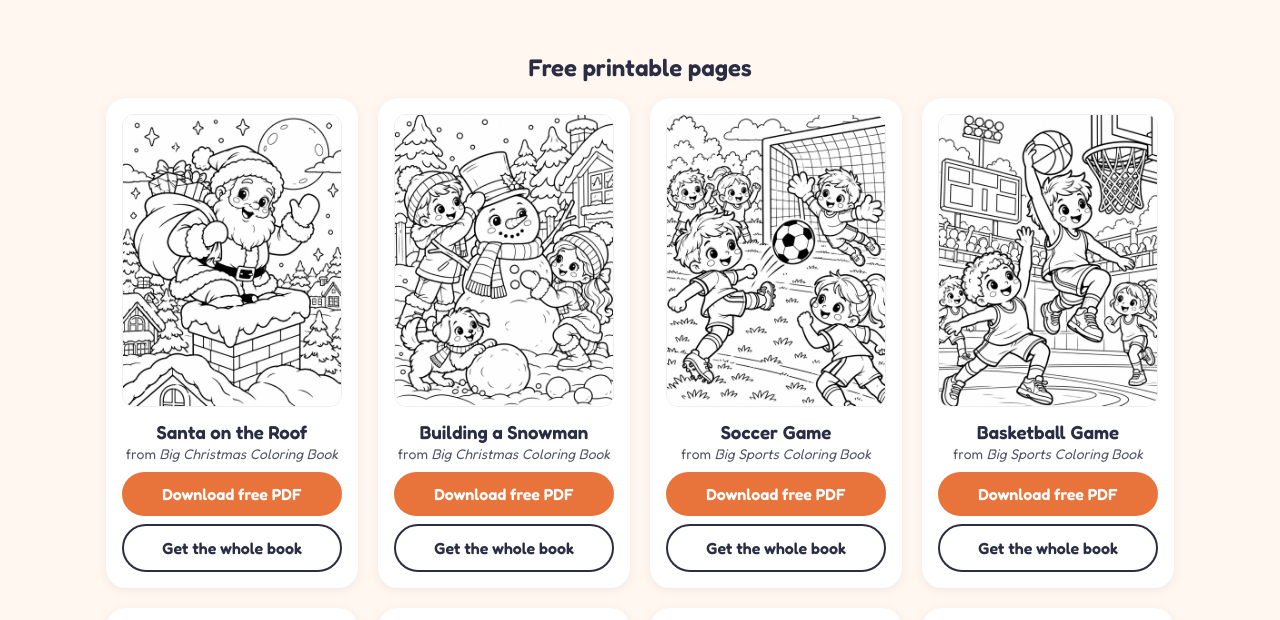
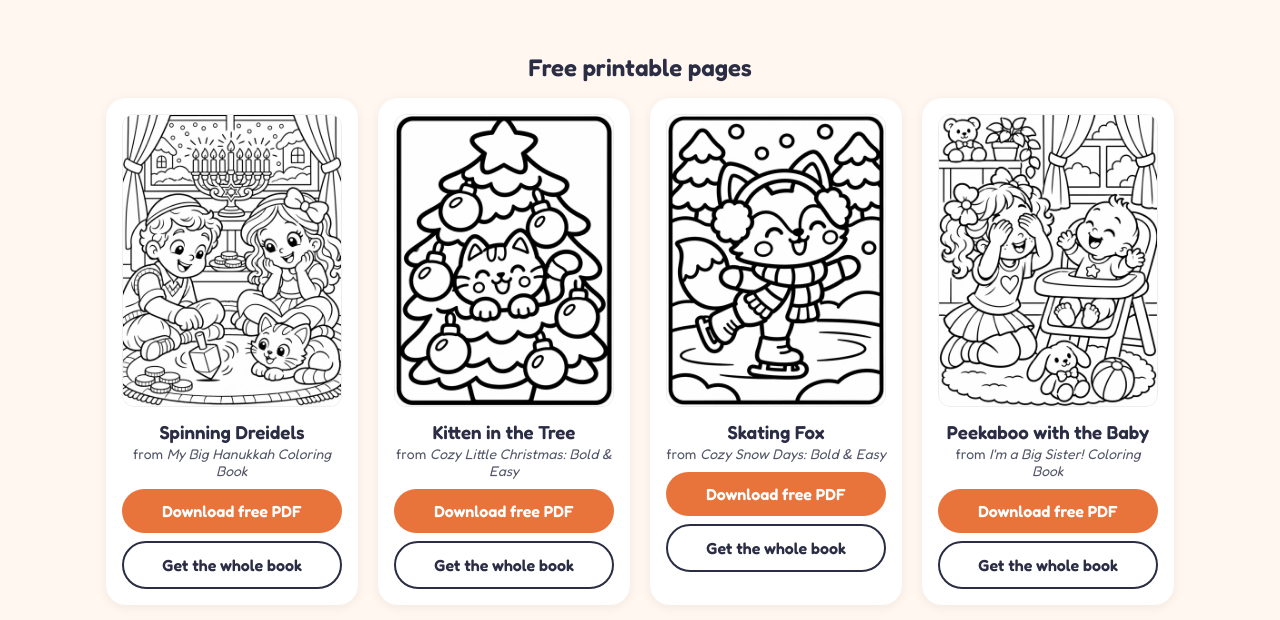
Before and after one commit to JevgeniTIG/pennypeach, a plain HTML site: page index.html in a window 1280 px wide. Shown: the part 307-927 px from the top of the page. Drawn offline with Linux system fonts and the light colour scheme.

Commit message:
Add Hanukkah, Cozy Little Christmas, Cozy Snow Days, Big Sister books and free pages

```diff
--- a/index.html
+++ b/index.html
@@ -33,6 +33,34 @@ footer{text-align:center;padding:40px 16px;font-size:14px;opacity:.75}
 <main>
   <h2>Free printable pages</h2>
   <section class="grid">
+      <article class="card" id="dreidels">
+        <img src="img-dreidels.jpg" alt="Spinning Dreidels coloring page for kids" loading="lazy">
+        <h3>Spinning Dreidels</h3>
+        <p class="from">from <em>My Big Hanukkah Coloring Book</em></p>
+        <a class="btn" href="free-dreidels.pdf" download>Download free PDF</a>
+        <a class="btn ghost" href="https://www.amazon.com/dp/B0HRSMJPSC" rel="noopener">Get the whole book</a>
+      </article>
+      <article class="card" id="kitten-in-tree">
+        <img src="img-kitten-in-tree.jpg" alt="Kitten in the Tree coloring page for kids" loading="lazy">
+        <h3>Kitten in the Tree</h3>
+        <p class="from">from <em>Cozy Little Christmas: Bold & Easy</em></p>
+        <a class="btn" href="free-kitten-in-tree.pdf" download>Download free PDF</a>
+        <a class="btn ghost" href="https://www.amazon.com/dp/B0HRTGML94" rel="noopener">Get the whole book</a>
+      </article>
+      <article class="card" id="skating-fox">
+        <img src="img-skating-fox.jpg" alt="Skating Fox coloring page for kids" loading="lazy">
+        <h3>Skating Fox</h3>
+        <p class="from">from <em>Cozy Snow Days: Bold & Easy</em></p>
+        <a class="btn" href="free-skating-fox.pdf" download>Download free PDF</a>
+        <a class="btn ghost" href="https://www.amazon.com/dp/B0HRSMQD6M" rel="noopener">Get the whole book</a>
+      </article>
+      <article class="card" id="peekaboo">
+        <img src="img-peekaboo.jpg" alt="Peekaboo with the Baby coloring page for kids" loading="lazy">
+        <h3>Peekaboo with the Baby</h3>
+        <p class="from">from <em>I'm a Big Sister! Coloring Book</em></p>
+        <a class="btn" href="free-peekaboo.pdf" download>Download free PDF</a>
+        <a class="btn ghost" href="https://www.amazon.com/dp/B0HRSNS6JN" rel="noopener">Get the whole book</a>
+      </article>
       <article class="card" id="santa-chimney">
         <img src="img-santa-chimney.jpg" alt="Santa on the Roof coloring page for kids" loading="lazy">
         <h3>Santa on the Roof</h3>
@@ -150,6 +178,30 @@ footer{text-align:center;padding:40px 16px;font-size:14px;opacity:.75}
   <p class="intro">Need pages right now? Every book has a printable PDF pack - download, print, color. Or get all 11 themes, 106 pages, in the <a href="https://payhip.com/b/pGjT3">Mega Bundle for $14.99</a>. Prefer Etsy? The same packs are in our <a href="https://www.etsy.com/shop/PennyPeachColoring">Etsy shop</a>.</p>
   <h2>My coloring books</h2>
   <section class="grid">
+      <article class="book">
+        <img src="cover-hanu.jpg" alt="My Big Hanukkah Coloring Book cover" loading="lazy">
+        <h3>My Big Hanukkah Coloring Book</h3><p>40 festive pages · hardcover · ages 3-8</p>
+        <a class="btn" style="background:#2f5fb8" href="https://www.amazon.com/dp/B0HRSMJPSC" rel="noopener">See on Amazon</a>
+
+      </article>
+      <article class="book">
+        <img src="cover-bxmas.jpg" alt="Cozy Little Christmas: Bold & Easy cover" loading="lazy">
+        <h3>Cozy Little Christmas: Bold & Easy</h3><p>40 bold, easy designs · hardcover · adults and kids</p>
+        <a class="btn" style="background:#c83c3c" href="https://www.amazon.com/dp/B0HRTGML94" rel="noopener">See on Amazon</a>
+
+      </article>
+      <article class="book">
+        <img src="cover-snow.jpg" alt="Cozy Snow Days: Bold & Easy cover" loading="lazy">
+        <h3>Cozy Snow Days: Bold & Easy</h3><p>20 cozy winter designs · paperback · adults and kids</p>
+        <a class="btn" style="background:#3a78c0" href="https://www.amazon.com/dp/B0HRSMQD6M" rel="noopener">See on Amazon</a>
+
+      </article>
+      <article class="book">
+        <img src="cover-sis.jpg" alt="I'm a Big Sister! Coloring Book cover" loading="lazy">
+        <h3>I'm a Big Sister! Coloring Book</h3><p>20 sweet new-baby pages · paperback · ages 2-6</p>
+        <a class="btn" style="background:#d0558f" href="https://www.amazon.com/dp/B0HRSNS6JN" rel="noopener">See on Amazon</a>
+
+      </article>
       <article class="book">
         <img src="cover-bigxmas.jpg" alt="Big Christmas Coloring Book cover" loading="lazy">
         <h3>Big Christmas Coloring Book</h3><p>40 cozy Christmas scenes · hardcover · ages 3-8</p>
```
Also changed, not shown: cover-bxmas.jpg (added), cover-hanu.jpg (added), cover-sis.jpg (added), cover-snow.jpg (added), img-dreidels.jpg (added), img-kitten-in-tree.jpg (added), img-peekaboo.jpg (added), img-skating-fox.jpg (added), 4 other files.
